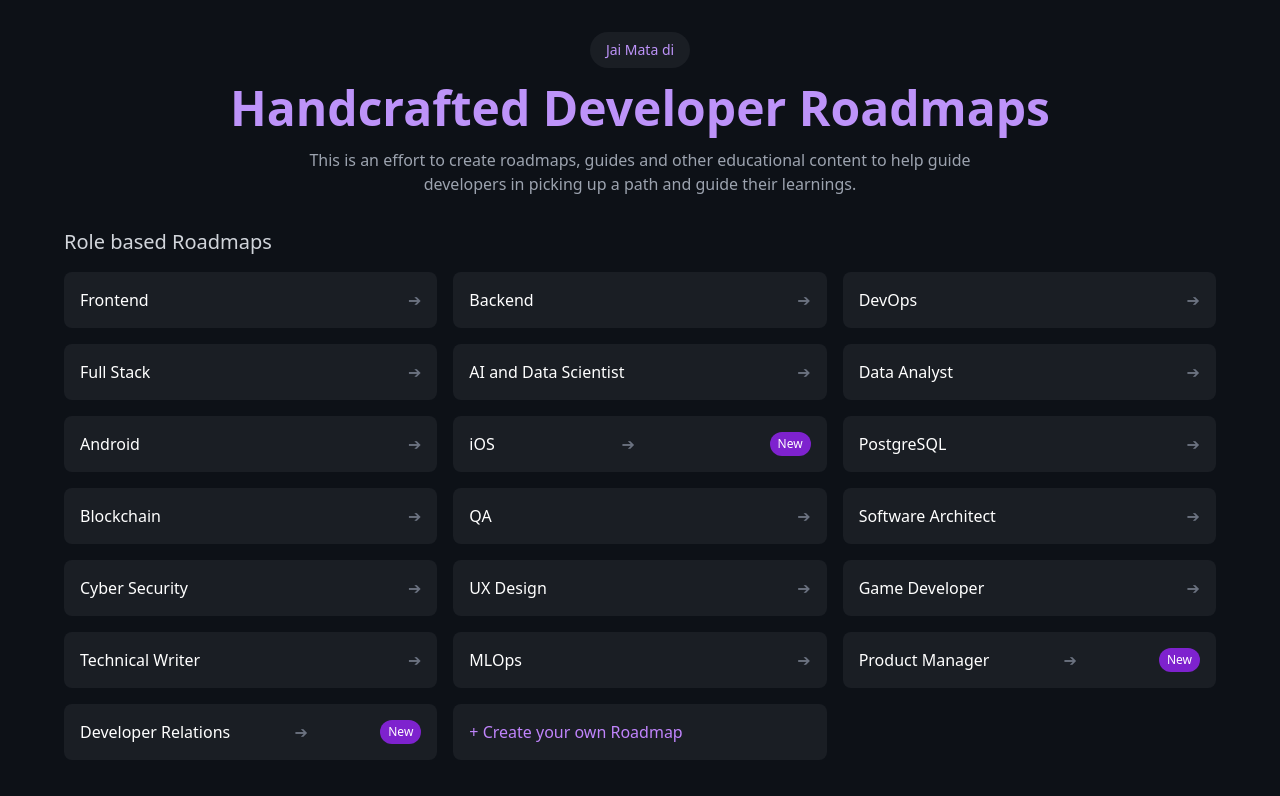
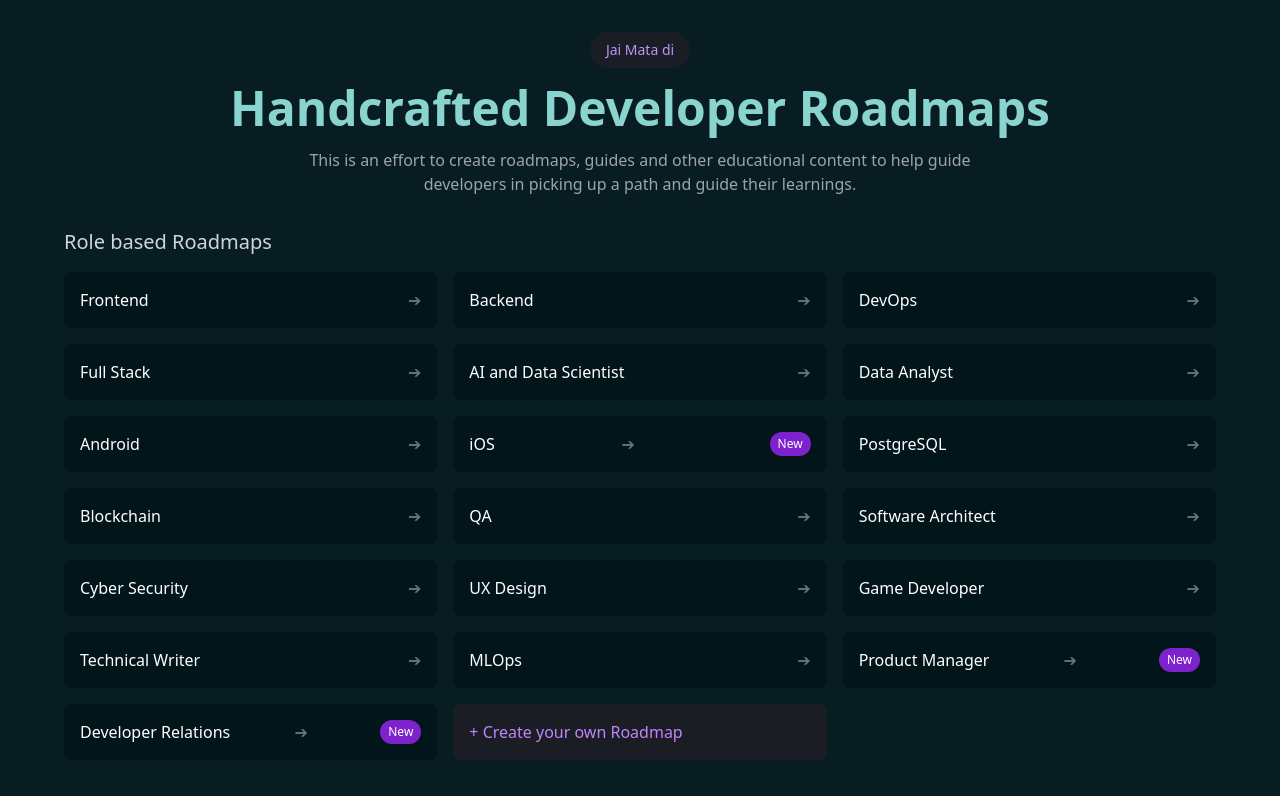
Before and after one commit to frypan05/SIH24, a Next.js app in the folder sih/: page /resources/student in a window 1280 px wide. Shown: the top 796 px of the page. Built offline with nearby package versions, Linux system fonts and the light colour scheme.

Commit message:
resources (student.js) updated

```diff
--- a/sih/pages/resources/student.js
+++ b/sih/pages/resources/student.js
@@ -22,14 +22,14 @@
   };
 
   return (
-    <div className="bg-[#0D1117] text-white min-h-screen p-8">
+    <div className="bg-[#081D22] text-white min-h-screen p-8">
       <div className="max-w-6xl mx-auto">
         <div className="text-center mb-8">
           <div className="inline-block bg-[#1A1E24] text-[#BD93F9] text-sm px-4 py-2 rounded-full mb-4">
             {/* Placeholder text */}
             Jai Mata di
           </div>
-          <h1 className="text-5xl font-bold text-[#BD93F9] mb-4">Handcrafted Developer Roadmaps</h1>
+          <h1 className="text-5xl font-bold text-[#8AD4D0] mb-4">Handcrafted Developer Roadmaps</h1>
           <p className="text-gray-400 max-w-2xl mx-auto">
             This is an effort to create roadmaps, guides and other educational content to help
             guide developers in picking up a path and guide their learnings.
@@ -41,7 +41,7 @@
           {roadmaps.map((roadmap, index) => (
             <div
               key={index}
-              className="bg-[#1A1E24] p-4 rounded-lg flex justify-between items-center cursor-pointer hover:bg-[#6A1D85] hover:text-white transition-all duration-300"
+              className="bg-[#01151A] p-4 rounded-lg flex justify-between items-center cursor-pointer hover:bg-[#07514C] hover:text-white transition-all duration-300"
               onClick={() => handleRoadmapClick(roadmap)}
             >
               <span>{roadmap}</span>
@@ -52,7 +52,7 @@
             </div>
           ))}
           <div
-            className="bg-[#1A1E24] p-4 rounded-lg flex justify-between items-center text-purple-400 cursor-pointer hover:bg-[#6A1D85] hover:text-white transition-all duration-300"
+            className="bg-[#1A1E24] p-4 rounded-lg flex justify-between items-center text-purple-400 cursor-pointer hover:bg-[#07514C] hover:text-white transition-all duration-300"
             onClick={() => handleRoadmapClick('Create your own Roadmap')}
           >
             + Create your own Roadmap
@@ -64,7 +64,7 @@
           {skillmaps.map((roadmap, index) => (
             <div
               key={index}
-              className="bg-[#1A1E24] p-4 rounded-lg flex justify-between items-center cursor-pointer hover:bg-[#6A1D85] hover:text-white transition-all duration-300"
+              className="bg-[#1A1E24] p-4 rounded-lg flex justify-between items-center cursor-pointer hover:bg-[#07514C] hover:text-white transition-all duration-300"
               onClick={() => handleRoadmapClick(roadmap)}
             >
               <span>{roadmap}</span>
@@ -75,7 +75,7 @@
             </div>
           ))}
           <div
-            className="bg-[#1A1E24] p-4 rounded-lg flex justify-between items-center text-purple-400 cursor-pointer hover:bg-[#6A1D85] hover:text-white transition-all duration-300"
+            className="bg-[#1A1E24] p-4 rounded-lg flex justify-between items-center text-purple-400 cursor-pointer hover:bg-[#07514C] hover:text-white transition-all duration-300"
             onClick={() => handleRoadmapClick('Create your own Roadmap')}
           >
             + Create your own Roadmap
```
